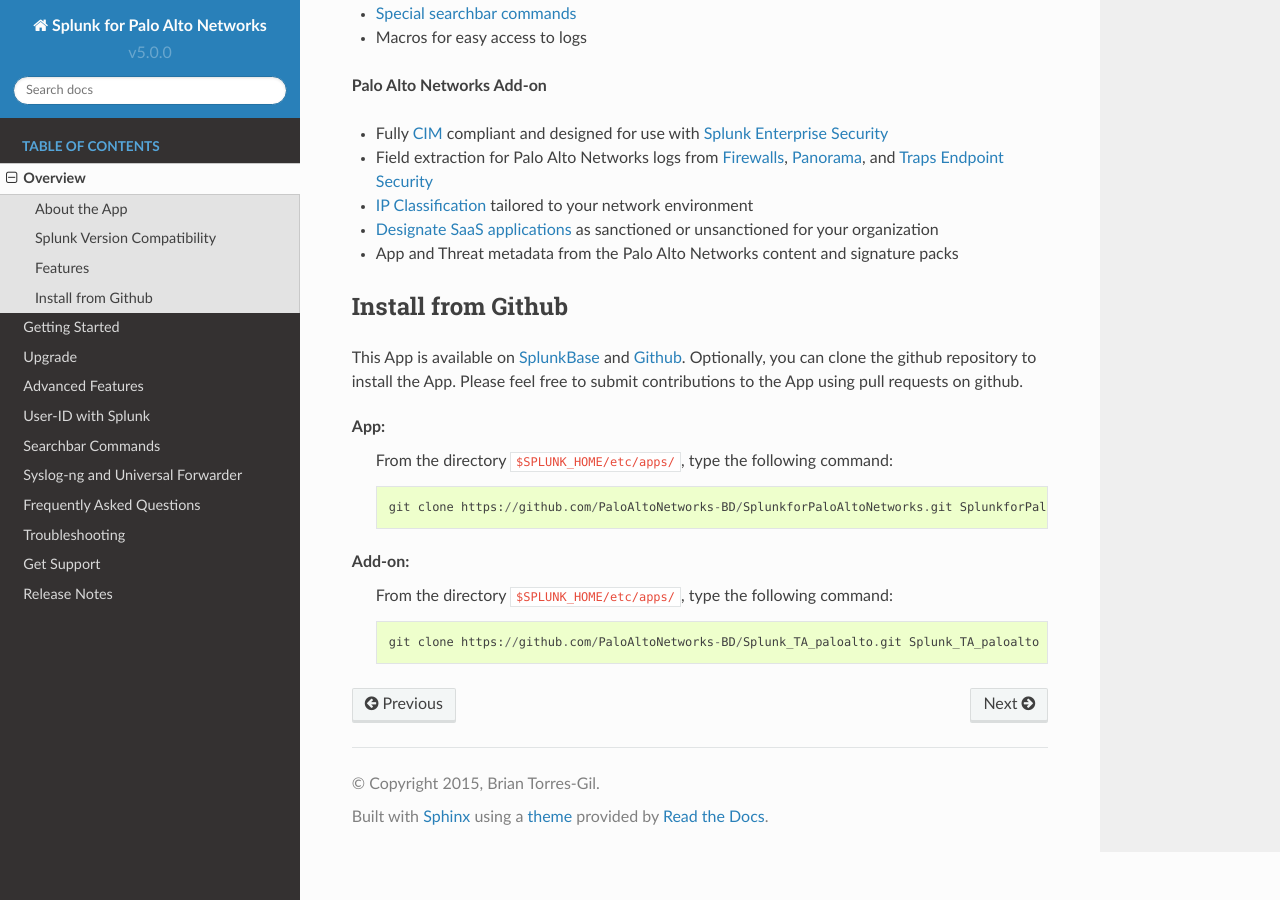
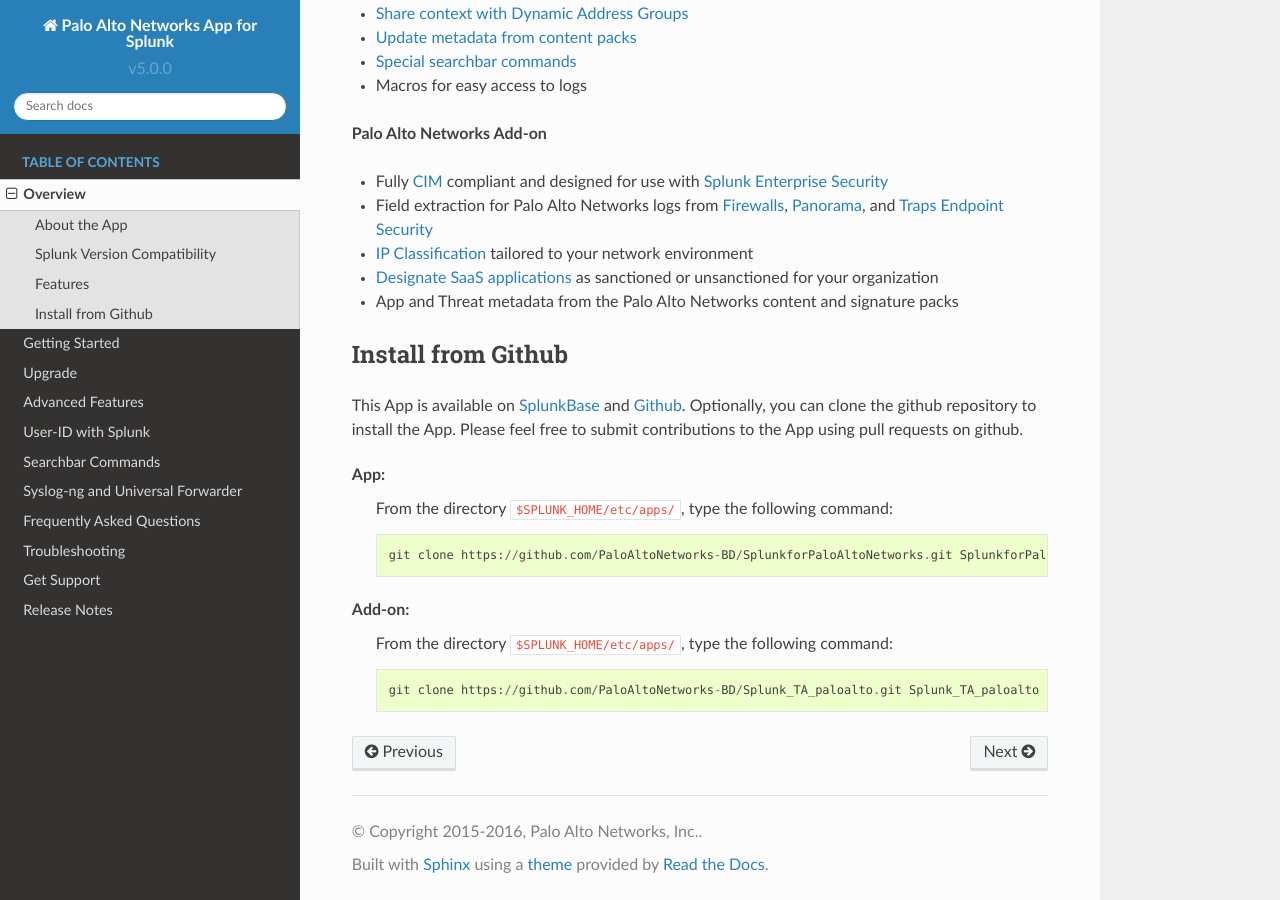
Before and after one commit to PaloAltoNetworks/pan-os-python, a Sphinx documentation site: the page built from docs/overview.rst, in a window 1280 px wide and 900 px high, scrolled down 1663 px. Built offline with Sphinx 7.4.7 and the Read the Docs theme 2.0.0, drawn with Linux system fonts in a browser that asks for light colours; some of the changed text lies outside the part shown.

Commit message:
HouseKeeping on documentation

```diff
--- a/docs/conf.py
+++ b/docs/conf.py
@@ -55,9 +55,9 @@
 master_doc = 'index'
 
 # General information about the project.
-project = u'Splunk for Palo Alto Networks'
-copyright = u'2015, Brian Torres-Gil'
-author = u'Brian Torres-Gil'
+project = u'Palo Alto Networks App for Splunk'
+copyright = u'2015-2016, Palo Alto Networks, Inc.'
+author = u'Palo Alto Networks, Inc.'
 
 # The version info for the project you're documenting, acts as replacement for
 # |version| and |release|, also used in various other places throughout the
```
Also changed, not shown: docs/overview.rst (+6 -1 lines).
